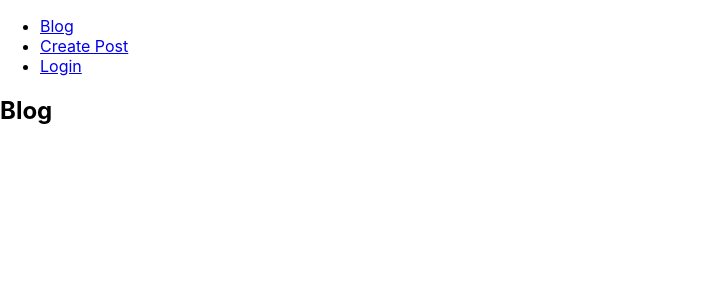
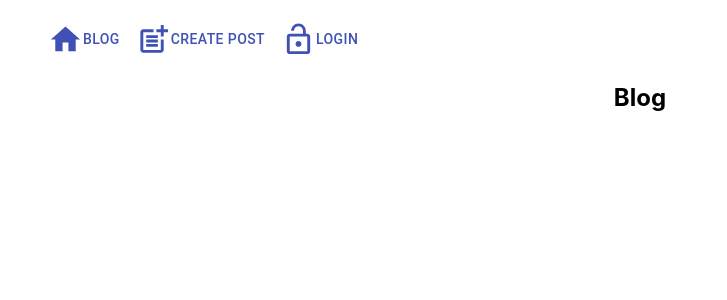
Before and after one commit to Arevik-Hayrapetyan/Blog, a React (Create React App) app in the folder blog/: page / in a window 1280 px wide. Shown: the top 300 px of the page, without its empty margins (0-727 px from the left). Built offline with nearby package versions, Linux system fonts and the light colour scheme.

Commit message:
feat(constants): Creating buttons for navbar, creating routes.js

```diff
--- a/blog/package.json
+++ b/blog/package.json
@@ -4,6 +4,7 @@
   "private": true,
   "dependencies": {
     "@material-ui/core": "^4.12.2",
+    "@material-ui/icons": "^4.11.2",
     "@testing-library/jest-dom": "^5.14.1",
     "@testing-library/react": "^11.2.7",
     "@testing-library/user-event": "^12.8.3",
--- a/blog/src/App.js
+++ b/blog/src/App.js
@@ -1,20 +1,25 @@
 import "./App.css";
-import "tailwindcss/tailwind.css";
+
 import { BrowserRouter as Router, Link, Route, Switch } from "react-router-dom";
 import { Routes } from "./constants/routes";
 
+
+
 function App() {
+
   return (
-    <div className="">
+    <div className="App" display="flex">
+
       <Router >
-        <nav>
-          <ul>
+        <nav >
+          <ul style={{display:"flex", listStyle:"none", }}>
             {Object.values(Routes).map((fn) => {
               const { url, text } = fn();
 
               return (
-                <li>
-                  <Link to={url}>{text} </Link>
+                <li >
+
+                  <Link to={url} style={{ textDecoration: 'none' }}>{text} </Link>
                 </li>
               );
             })}
--- a/blog/src/components/Blog.jsx
+++ b/blog/src/components/Blog.jsx
@@ -1,11 +1,11 @@
 import React from "react";
-import Button from "@material-ui/core/Button";
+
 
 export default function Blog() {
 
   return (
     <div className="bg-color-gray">
-      <h1>Blog</h1>
+      <h1  >Blog</h1>
     </div>
   );
 }
--- a/blog/src/components/CreatePost.jsx
+++ b/blog/src/components/CreatePost.jsx
@@ -1,9 +1,8 @@
-import Button from "@material-ui/core/Button";
 
 export default function CreatePost() {
     return (
       <div className="">
-        <Button color="primary">Primary</Button>
+        <h1>Create Post</h1>
       </div>
     );
   }
--- a/blog/src/components/Login.jsx
+++ b/blog/src/components/Login.jsx
@@ -3,7 +3,7 @@ import Button from "@material-ui/core/Button";
 export default function Login() {
     return (
       <div className="">
-        <Button color="primary">Primary</Button>
+        <h1>Login</h1>
       </div>
     );
   }
--- /dev/null
+++ b/blog/src/constants/bottomButton.jsx
@@ -0,0 +1,23 @@
+import Button from "@material-ui/core/Button";
+import HomeIcon from "@material-ui/icons/Home";
+import LockOpenIcon from "@material-ui/icons/LockOpen";
+import PostAddIcon from "@material-ui/icons/PostAdd";
+
+export const homeButton = (
+  <Button color="primary" style={{ flexShrink: 0 }}>
+    <HomeIcon color="primary" value="Home" fontSize="large" />
+    Blog
+  </Button>
+);
+ export const postButton = (
+  <Button color="primary" style={{ flexShrink: 1 }}>
+    <PostAddIcon color="primary" value="Home" fontSize="large" />
+    Create Post
+  </Button>
+);
+export const loginButton = (
+  <Button color="primary" style={{ flexShrink: 1 }}>
+    <LockOpenIcon color="primary" value="Login" fontSize="large" />
+    Login
+  </Button>
+);
--- a/blog/src/constants/routes.js
+++ b/blog/src/constants/routes.js
@@ -1,9 +1,12 @@
 import Blog from "../components/Blog";
 import CreatePost from "../components/CreatePost";
 import Login from "../components/Login";
+import { homeButton } from "./bottomButton";
+import { postButton } from "./bottomButton";
+import { loginButton } from "./bottomButton";
 
 export const Routes = {
-  Blog: () => ({ url: "/", text: "Blog", component: Blog }),
-  CreatePost: () => ({ url: "/post", text: "Create Post", component: CreatePost }),
-  Login: () => ({ url: "/login", text: "Login", component: Login }),
+  Blog: () => ({ url: "/", text: homeButton, component: Blog }),
+  CreatePost: () => ({ url: "/post", text: postButton, component: CreatePost }),
+  Login: () => ({ url: "/login", text: loginButton, component: Login }),
 };
```
Also changed, not shown: 1 other file (tests, documents, lock files or other folders).
